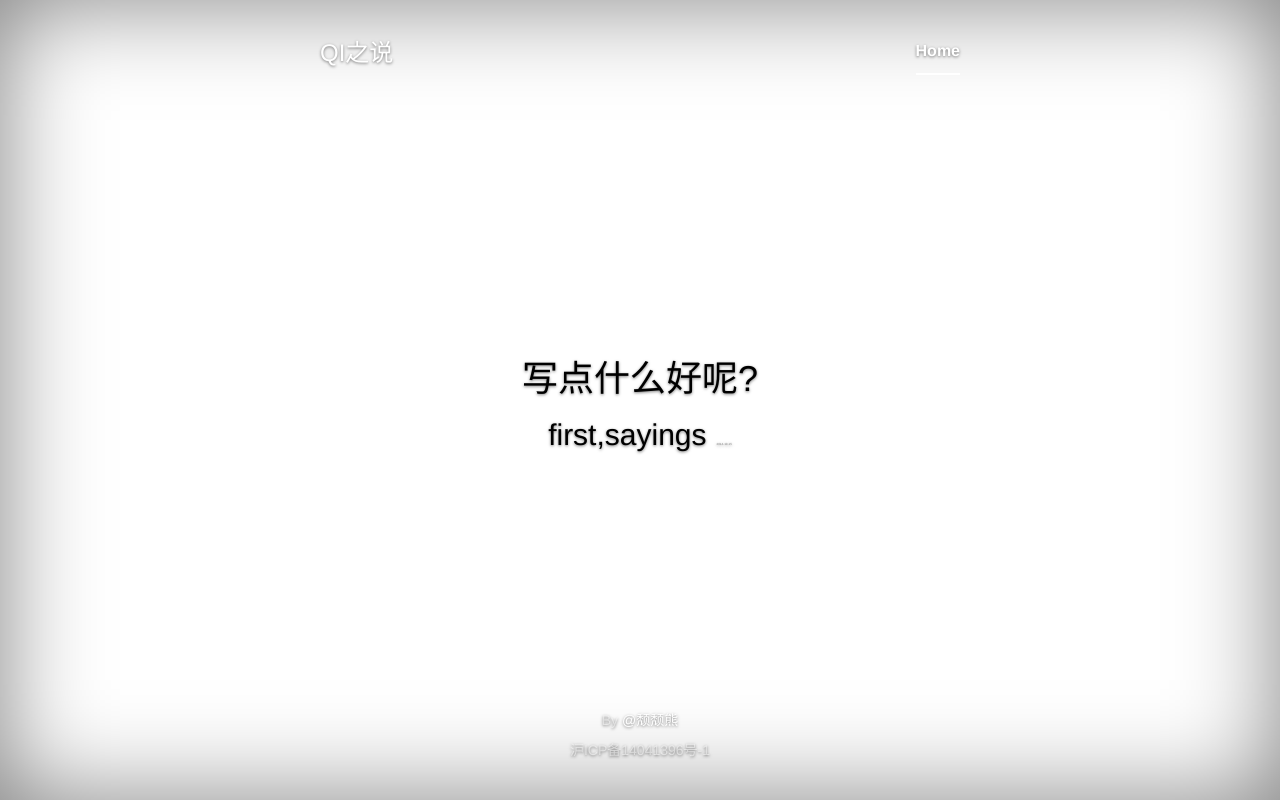
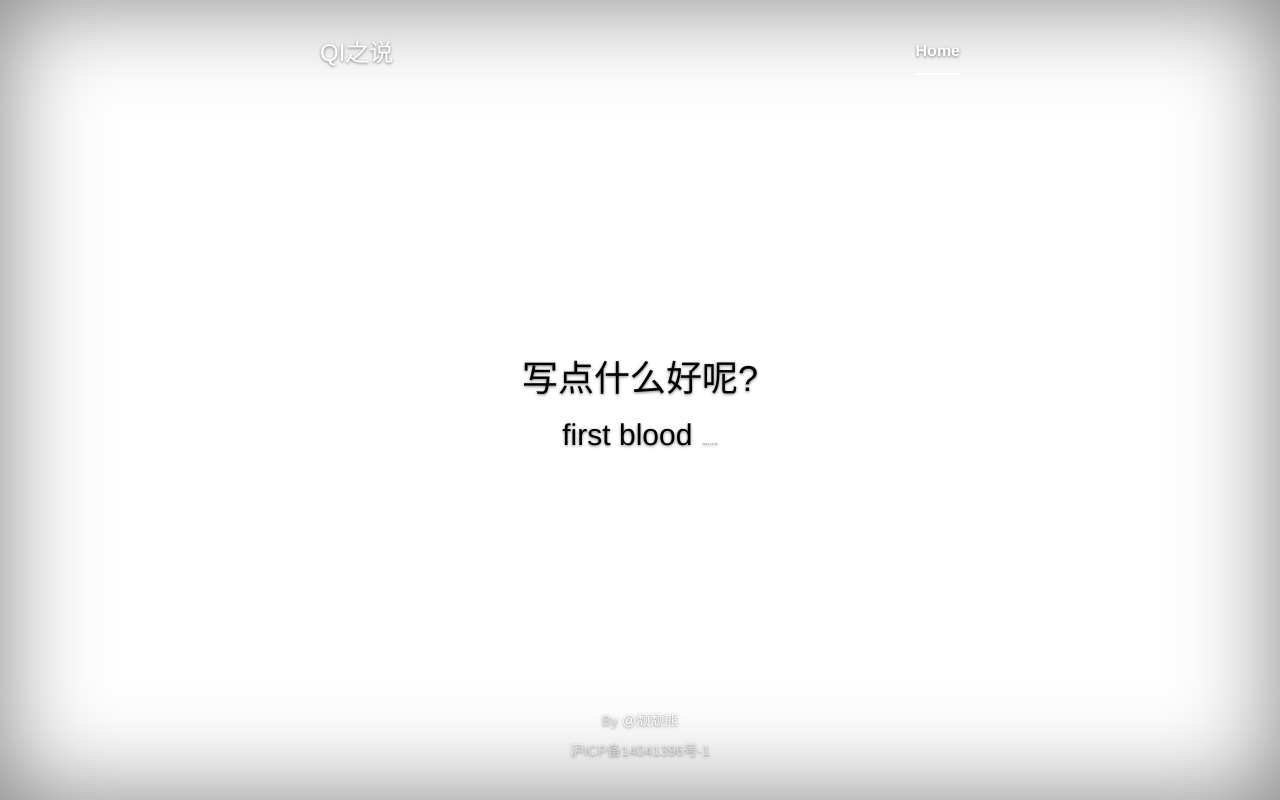
Before and after one commit to wangqizhi/myBlog, a Python web app: template templates/index.html in a window 1280 px wide. Run offline with Jinja, Linux system fonts and the light colour scheme; the template is opened without the code that fills it, so the values that code supplies are empty.

Commit message:
fix syntax

```diff
--- a/templates/index.html
+++ b/templates/index.html
@@ -191,7 +191,7 @@
                     <h1 style="color:black" class="cover-heading">写点什么好呢?</h1>
                     <h2 style="color:black" class="cover-heading">
                         <a href="topic/1">
-                            <p class='sayTopic'>first,sayings<span class='sayStatus'>2014-10-15</span></p>
+                            <p class='sayTopic'>first blood<span class='sayStatus'>2014-10-15</span></p>
 
                         </a>
                     </h2>
--- a/templates/one.html
+++ b/templates/one.html
@@ -1,2 +1,2 @@
-<h1 class="baseH">first sayings</h1>
+<h1 class="baseH">first blood</h1>
 <p class="baseP">这是个暂时没有数据库的blog，前端bootstrap，后端web.py，从玩开始吧。。</p>
```
